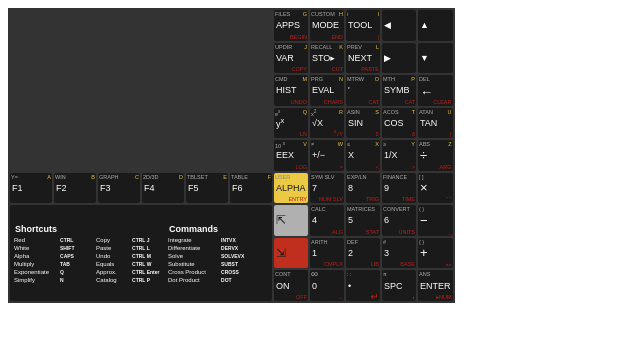
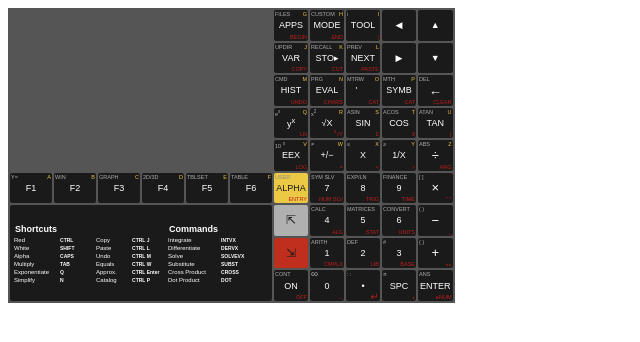
Before and after one commit to crclayton/Flat-50G, a plain HTML site: page CalculatorBackground/CalculatorBackground/index.html in a window 1280 px wide. Shown: the whole page, without its empty margins (0-640 px from the left). Drawn offline with Linux system fonts and the light colour scheme.

Commit message:
Horizontally centered buttons nad changed background hue

```diff
--- a/CalculatorBackground/CalculatorBackground/app.css
+++ b/CalculatorBackground/CalculatorBackground/app.css
@@ -9,7 +9,7 @@ td {
 
 #screen{
   font-family:arial;
-  background-color:#333;
+  background-color:#555;
 }
 
 #shortcuts td{
@@ -31,6 +31,8 @@ td {
   background-color: #1A1A1A;
   border-radius: 2px;
   position: relative;
+    text-align:center;
+
 }
 
 .leftshift{
@@ -52,9 +54,11 @@ td {
   height: 26.5px;
 
   color: #fff;
-  text-align: center;
   display: table-cell;
   vertical-align: middle;
+
+  width: 10%;
+  margin: 0 auto;
 }
 
 .button .sub {
```
Also changed, not shown: 2 other files.
